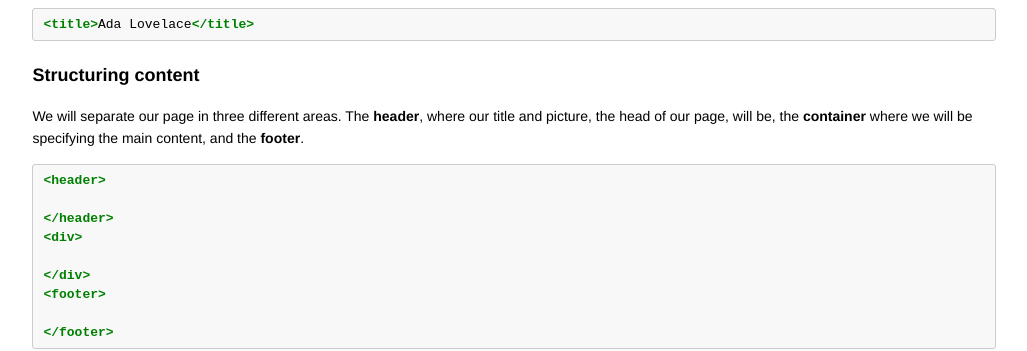
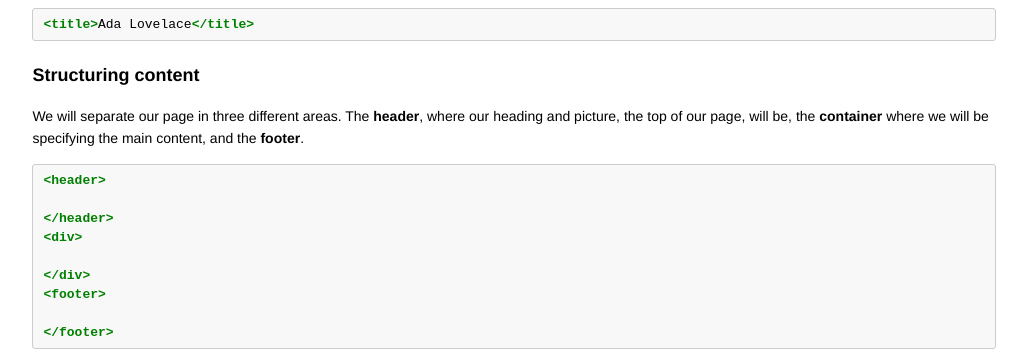
Before and after one commit to codebar/tutorials, a Jekyll site: the page built from html/lesson3/tutorial.md, in a window 1280 px wide and 900 px high, scrolled down 1228 px. Shown: the part 152-503 px from the top of the window, without its empty margins (126-1153 px from the left). Built offline with Jekyll 4.4.1, drawn with Linux system fonts in a browser that asks for light colours; Markdown is read by kramdown in place of the engine named in the settings.

Commit message:
rewording title -> heading, head -> top

````diff
--- a/html/lesson3/tutorial.md
+++ b/html/lesson3/tutorial.md
@@ -42,7 +42,7 @@ Let's begin from the head of our page and set the title like we learned in the f
 
 ### Structuring content
 
-We will separate our page in three different areas. The **header**, where our title and picture, the head of our page, will be, the **container** where we will be specifying the main content, and the **footer**.
+We will separate our page in three different areas. The **header**, where our heading and picture, the top of our page, will be, the **container** where we will be specifying the main content, and the **footer**.
 
 ```html
 <header>
````
Also changed, not shown: README.md.
